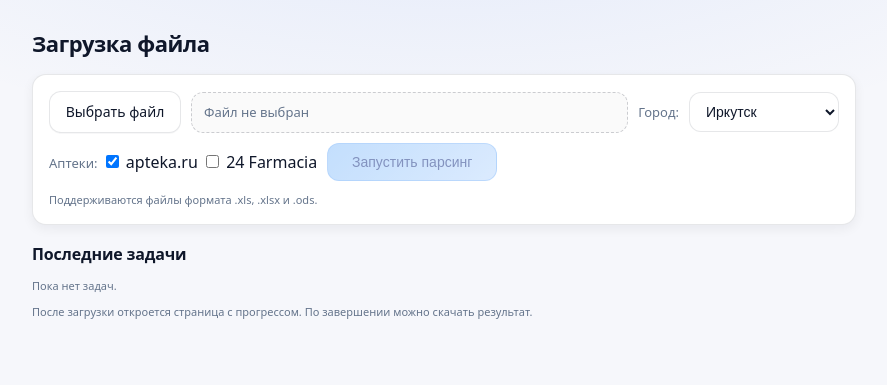
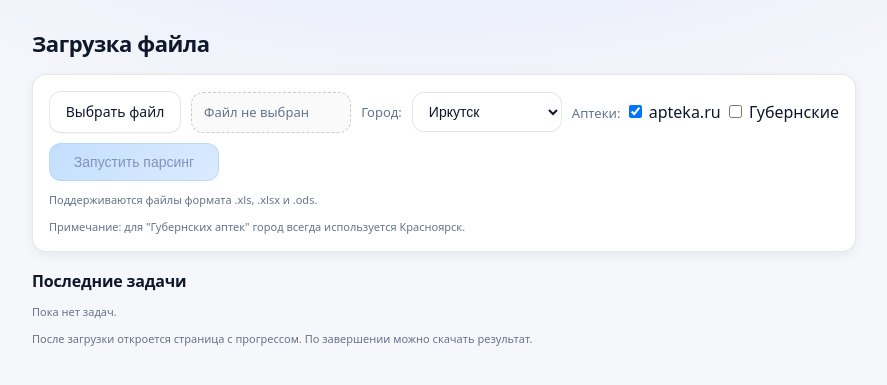
Before and after one commit to nhamaganov/apteka_api, a FastAPI app: page / in a window 1280 px wide. Shown: the part 48-433 px from the top of the page, without its empty margins (196-1083 px from the left). Run offline with FastAPI, Linux system fonts and the light colour scheme.

Commit message:
fix: Поменять 24farmacia -> губернские аптеки

```diff
--- a/app/utils/xls.py
+++ b/app/utils/xls.py
@@ -316,7 +316,7 @@ def build_enriched_xlsx(
         if code == "apteka_ru":
             return _apteka_title(city_name)
         if code == "farmacia24":
-            return "24 Farmacia"
+            return "Губернские аптеки"
         return code.replace("_", " ").title()
 
     selected_codes = [
@@ -536,7 +536,7 @@ def build_enriched_xlsx(
                 name_score = None
             if name_score is None:
                 name_score = _extract_name_score(message_text)
-            partial_name_warning = bool(item.get("partial_name_match")) or (name_score is not None and 50 < name_score < 90)
+            partial_name_warning = bool(item.get("partial_name_match")) or (name_score is not None and 50 < name_score < 80)
             full_name_match = name_score is not None and name_score >= 90
             full_manufacturer_match = manufacturer_score is None or manufacturer_score >= 80
             input_qty = item.get("input_qty")
--- a/app/web/templates/index.html
+++ b/app/web/templates/index.html
@@ -14,7 +14,7 @@
 } %}
 {% set PHARMACY_LABELS = {
   "apteka_ru": "apteka.ru",
-  "farmacia24": "24 Farmacia",
+  "farmacia24": "Губернские",
 } %}
 <body>
   {% include "_header.html" %}
@@ -36,13 +36,14 @@
         <div class="pharmacy-select-group">
           <span class="city-label">Аптеки:</span>
           <label><input type="checkbox" name="pharmacy_codes" value="apteka_ru" checked> apteka.ru</label>
-          <label><input type="checkbox" name="pharmacy_codes" value="farmacia24"> 24 Farmacia</label>
+          <label><input type="checkbox" name="pharmacy_codes" value="farmacia24"> Губернские</label>
         </div>
         <button id="startParsingBtn" class="btn primary upload-submit" type="submit" disabled>
           Запустить парсинг
         </button>
       </form>
       <p class="hint">Поддерживаются файлы формата .xls, .xlsx и .ods.</p>
+      <p class="hint">Примечание: для "Губернских аптек" город всегда используется Красноярск.</p>
     </div>
 
     <h2>Последние задачи</h2>
```
